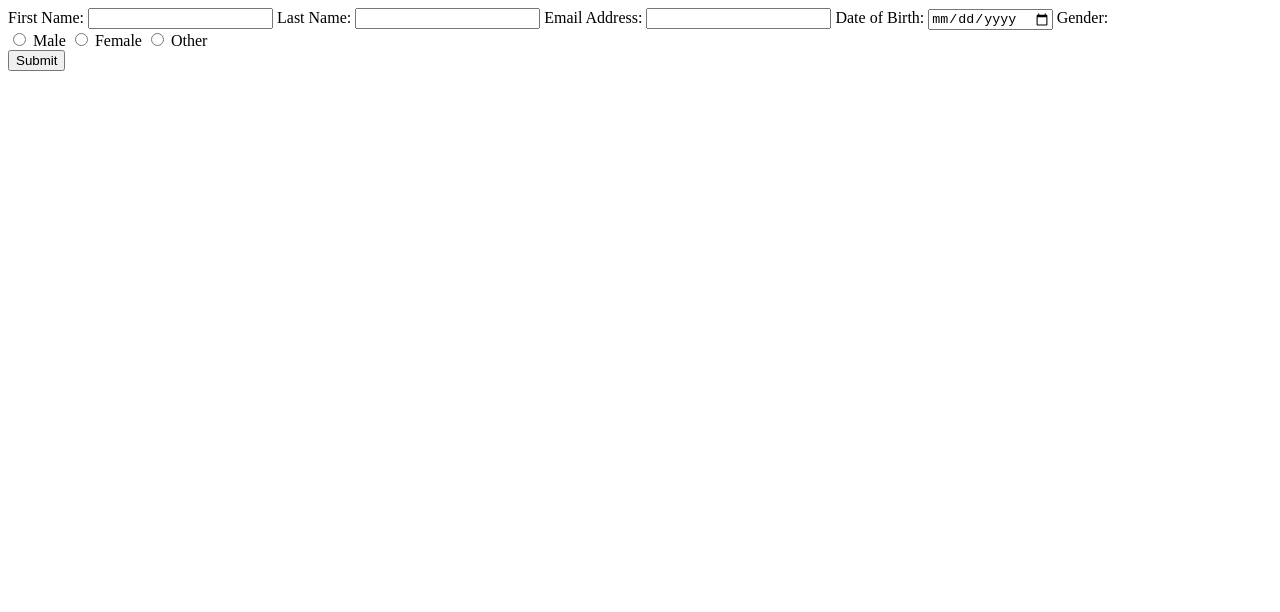
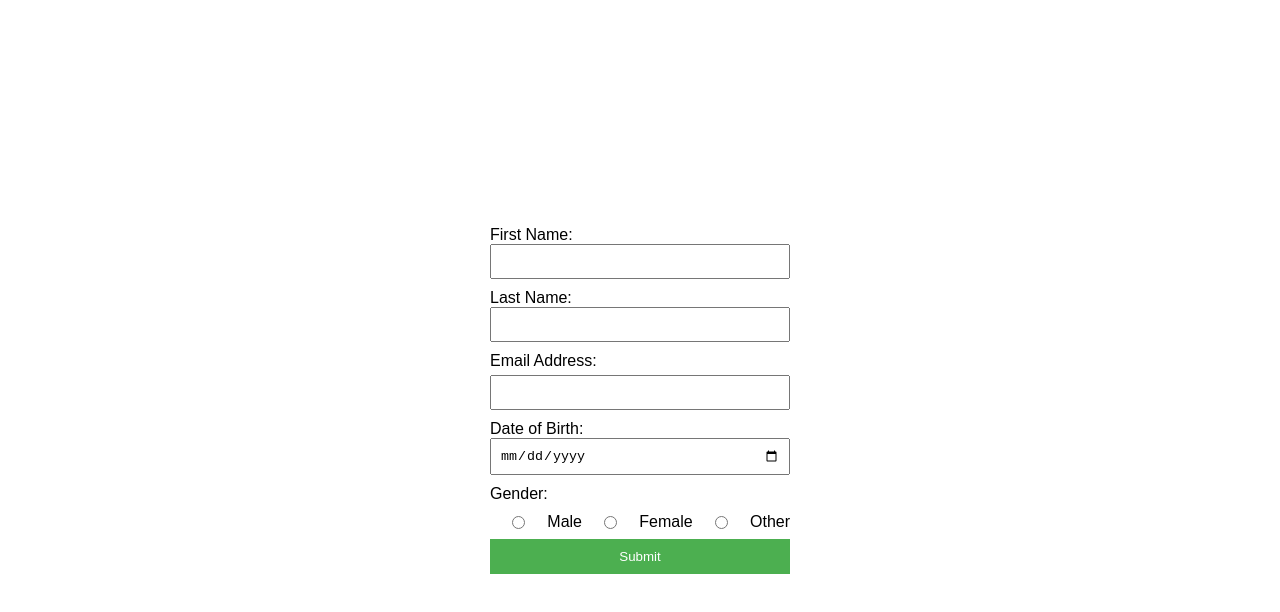
Before and after one commit to SunnyDev7/Level-1-Web-Form, a plain HTML site: page index.html in a window 1280 px wide. Drawn offline with Linux system fonts and the light colour scheme.

Commit message:
Basic CSS and and JS added

```diff
--- a/index.html
+++ b/index.html
@@ -8,7 +8,7 @@
 </head>
 
 <body>
-    <div>
+    <div class="form-container">
         <form>
             <label for="firstname">First Name:</label>
             <input type="text" id="firstname" name="firstname" required>
@@ -23,7 +23,7 @@
             <input type="date" id="dob" name="dob" required>
 
             <label>Gender:</label>
-            <div>
+            <div class="gender-container">
                 <input type="radio" id="male" name="gender" value="male" required>
                 <label for="male">Male</label>
 
@@ -35,10 +35,12 @@
             </div>
 
             <div>
-                <button type="button">Submit</button>
+                <button type="button" onclick="submitForm()">Submit</button>
             </div>
         </form>
     </div>
+
+    <script src="logic.js"></script>
 </body>
 
 </html>
--- a/logic.js
+++ b/logic.js
@@ -0,0 +1,3 @@
+function submitForm() {
+    alert("Form Submitted");
+}
--- a/styles.css
+++ b/styles.css
@@ -0,0 +1,56 @@
+body{
+   font-family: 'Arial', sans-serif;
+   display: flex;
+   align-items: center;
+   justify-content: center;
+   height: 100vh;
+   margin: 0;
+}
+
+.form-container{
+    width: 300px;
+    display: flex;
+    flex-direction: column;
+    align-items: center;
+}
+
+form{
+    display: flex;
+    flex-direction: column;
+    width: 100%;
+}
+
+lable {
+    margin-bottom: 5px;
+}
+
+input, select{
+    margin-bottom: 10px;
+    padding: 8px;
+    width: 100%;
+    box-sizing: border-box;
+}
+
+button {
+    padding: 10px;
+    background-color: #4CAF50;
+    color: white;
+    border: none;
+    cursor: pointer;
+    width: 100%;
+    box-sizing: border-box;
+}
+
+button:hover {
+    background-color: #45a049;
+}
+
+.gender-container{
+    display: flex;
+    margin-top: 10px;
+}
+
+.gender-container input {
+    margin-right: 5px;
+    flex: 1;
+}
```
